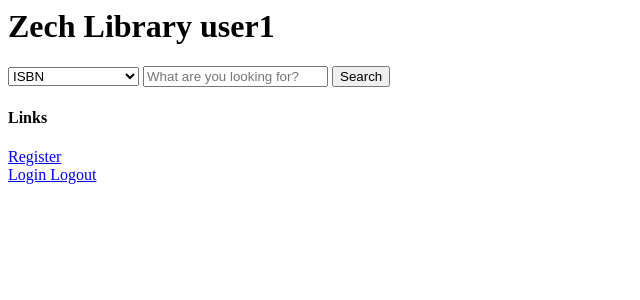
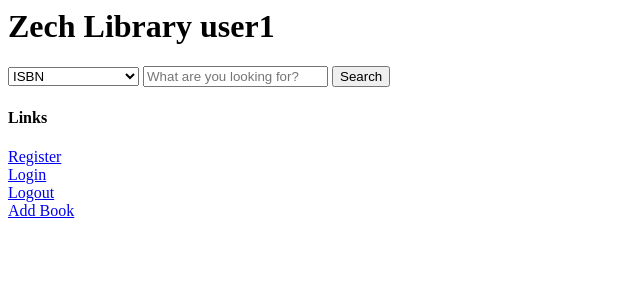
Before and after one commit to aaronzech/ICS311_Project, a PHP site: page / in a window 1280 px wide. Shown: the top 300 px of the page, without its empty margins (0-640 px from the left). Run offline with PHP 8.4, Linux system fonts and the light colour scheme; a user stored in the database is signed in.

Commit message:
Add files via upload

```diff
--- a/index.php
+++ b/index.php
@@ -31,8 +31,9 @@ session_start();
 <H4> Links </H4>
 <a href="register.php">Register</a>
 <br>
-<a href="login.php"> Login </a>
-<a href="logout.php"> Logout </a>
+<a href="login.php"> Login </a><br>
+<a href="logout.php"> Logout </a><br>
+<a href="addBook.php"> Add Book </a><br>
 
 
 
```
